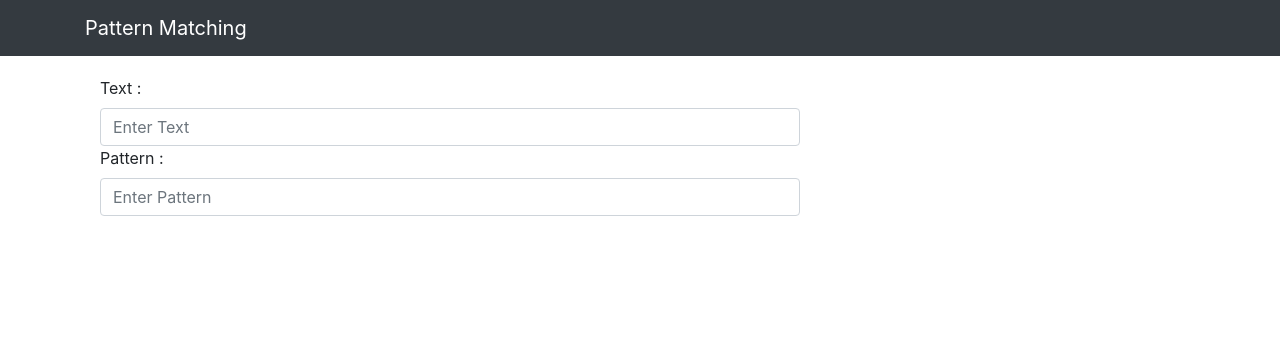
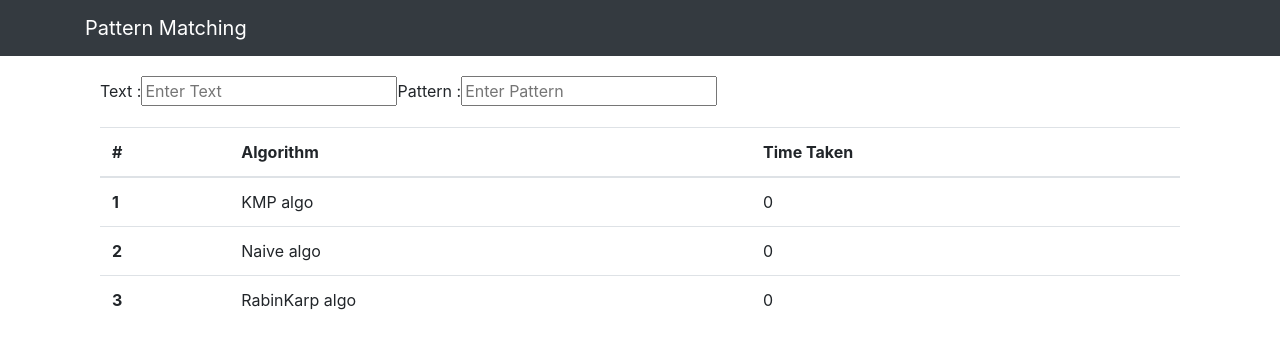
Before and after one commit to yitendra/Pattern-Matching, a React (Create React App) app: page / in a window 1280 px wide. Shown: the top 348 px of the page. Built offline with nearby package versions, Linux system fonts and the light colour scheme.

Commit message:
Added A Table

```diff
--- a/src/components/Home.js
+++ b/src/components/Home.js
@@ -3,19 +3,45 @@ import React, { Component } from 'react';
 class Home extends Component {
     state={
         text:'',
-        pattern:''
+        pattern:'',
+        kmpTime:0,
+        naiveTime:0,
+        rabinTime:0
     }
 
     pm=()=>{
         setTimeout(()=>{
-        if(this.state.pattern!=='' && this.state.text!=='')
-        console.log(this.kmp(this.state.text,this.state.pattern))
-        // console.log(this.prefix(this.state.pattern))
+        if(this.state.pattern!=='' && this.state.text!==''){
+
+        let t0=window.performance.now();
+        this.kmp(this.state.text,this.state.pattern)
+        let t1=window.performance.now();
+        let kmpTime=(t1-t0).toFixed(5)
+
+        let t3=window.performance.now()
+        this.naive(this.state.text,this.state.pattern)
+        let t4=window.performance.now()
+        let naiveTime=(t4-t3).toFixed(5)
+
+        let t5=window.performance.now()
+        this.rabinKarp(this.state.text,this.state.pattern)
+        let t6=window.performance.now()
+        let rabinTime=(t6-t5).toFixed(5)
+
+        this.setState({
+            kmpTime:kmpTime,
+            naiveTime:naiveTime,
+            rabinTime:rabinTime
+        })
+
+        console.log(naiveTime)
+
+        }
             }
         ,100)
     }
 
-    // Naive String Matching Algorithm
+    // Naive Sthing Matching Algorithm
     naive=(text,pattern)=>{
         for(let i=0; i<=(text.length-pattern.length); i++){
             let j;
@@ -39,7 +65,7 @@ class Home extends Component {
           return hash;
       }
 
-    //RabinKarp String Matching Algorithm
+    //RabinKarp Sthing Matching Algorithm
     rabinKarp=(text,pattern)=>{
         let hpat=this.hash(pattern);
         for(let i=0; i<=text.length-pattern.length; i++){
@@ -107,9 +133,9 @@ class Home extends Component {
                     <form>
                         <div className="form-group textpattern">
                             <label htmlFor="text">Text : </label>
-                            <input type="text" className="form-control" name="" id="text" placeholder="Enter Text" onChange={this.handleText} />
+                            <input type="text" className="form-conthol" name="" id="text" placeholder="Enter Text" onChange={this.handleText} />
                             <label htmlFor="pattern">Pattern : </label>
-                            <input type="text" className="form-control" name="" id="pattern" placeholder="Enter Pattern" onChange={this.handlePattern} />
+                            <input type="text" className="form-conthol" name="" id="pattern" placeholder="Enter Pattern" onChange={this.handlePattern} />
                         </div>
                     </form>
 
@@ -117,7 +143,37 @@ class Home extends Component {
                     <p>{this.state.text}</p>
                     <p>{this.state.pattern}</p>
 
-                </div>
+                   </div>
+
+                   <div className="container">
+                        {/* Create Table to show Time taken by algorithms */}
+                    <table className="table">
+                        <thead>
+                            <tr>
+                                <th scope="col">#</th>
+                                <th scope="col">Algorithm</th>
+                                <th scope="col">Time Taken</th>
+                            </tr>
+                        </thead>
+                        <tbody>
+                            <tr>
+                                <th scope="row">1</th>
+                                <td>KMP algo</td>
+                                <td>{this.state.kmpTime}</td>
+                            </tr>
+                            <tr>
+                                <th scope="row">2</th>
+                                <td>Naive algo</td>
+                                <td>{this.state.naiveTime}</td>
+                            </tr>
+                            <tr>
+                                <th scope="row">3</th>
+                                <td>RabinKarp algo</td>
+                                <td>{this.state.rabinTime}</td>
+                            </tr>
+                        </tbody>
+                    </table>
+                   </div>
             </div>
         )}
 }
```
Also changed, not shown: 12 other files (tests, documents, lock files or other folders).
